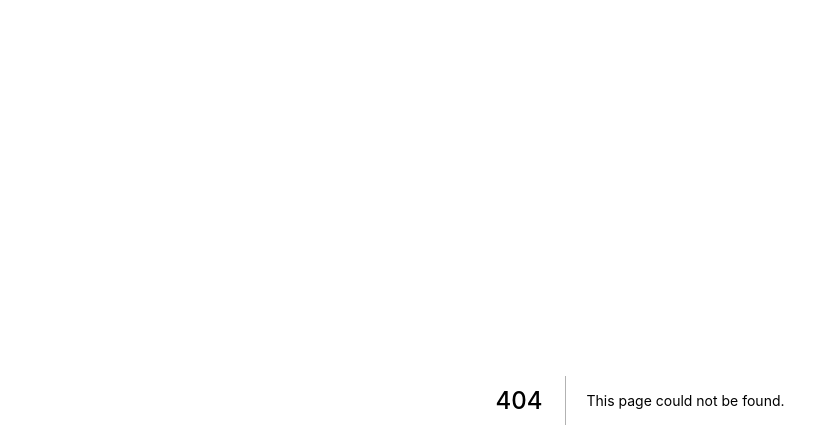
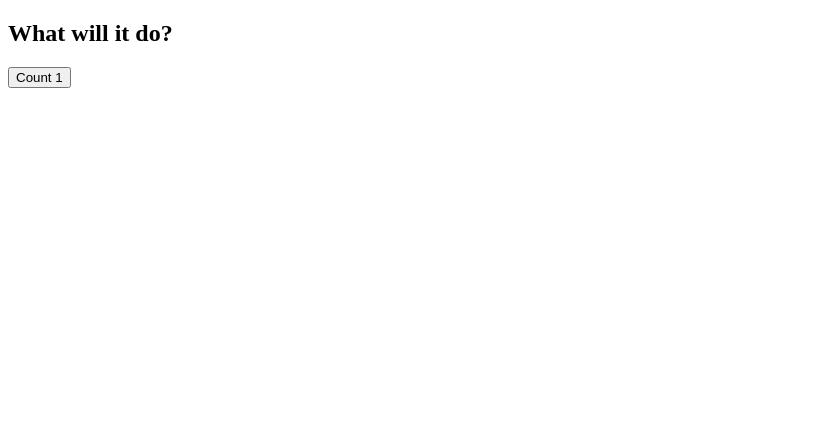
Before and after one commit to joppe/clinic, a Next.js app: page /test in a window 1280 px wide. Before the commit this address had no page. Shown: the top 448 px of the page, without its empty margins (0-839 px from the left). Built offline with nearby package versions, Linux system fonts and the light colour scheme.

Commit message:
Added example of missing dependency in useEffect

```diff
--- /dev/null
+++ b/src/component/interval.js
@@ -0,0 +1,27 @@
+import { useEffect, useState } from 'react';
+
+export function Interval() {
+    const [count, setCount] = useState(0);
+
+    function increment() {
+        console.log('increment', count);
+        setCount(count + 1);
+    }
+
+    useEffect(() => {
+        const id = window.setInterval(() => {
+            console.log('interval');
+            increment();
+        }, 500);
+
+        return () => {
+            window.clearInterval(id);
+        };
+    }, []);
+
+    return (
+        <button type="button" onClick={increment}>
+            Count {count}
+        </button>
+    );
+}
--- /dev/null
+++ b/src/pages/test.js
@@ -0,0 +1,12 @@
+import React from 'react';
+
+import { Interval } from '../component/interval';
+
+export default function Test() {
+    return (
+        <section>
+            <h1>What will it do?</h1>
+            <Interval />
+        </section>
+    );
+}
```
